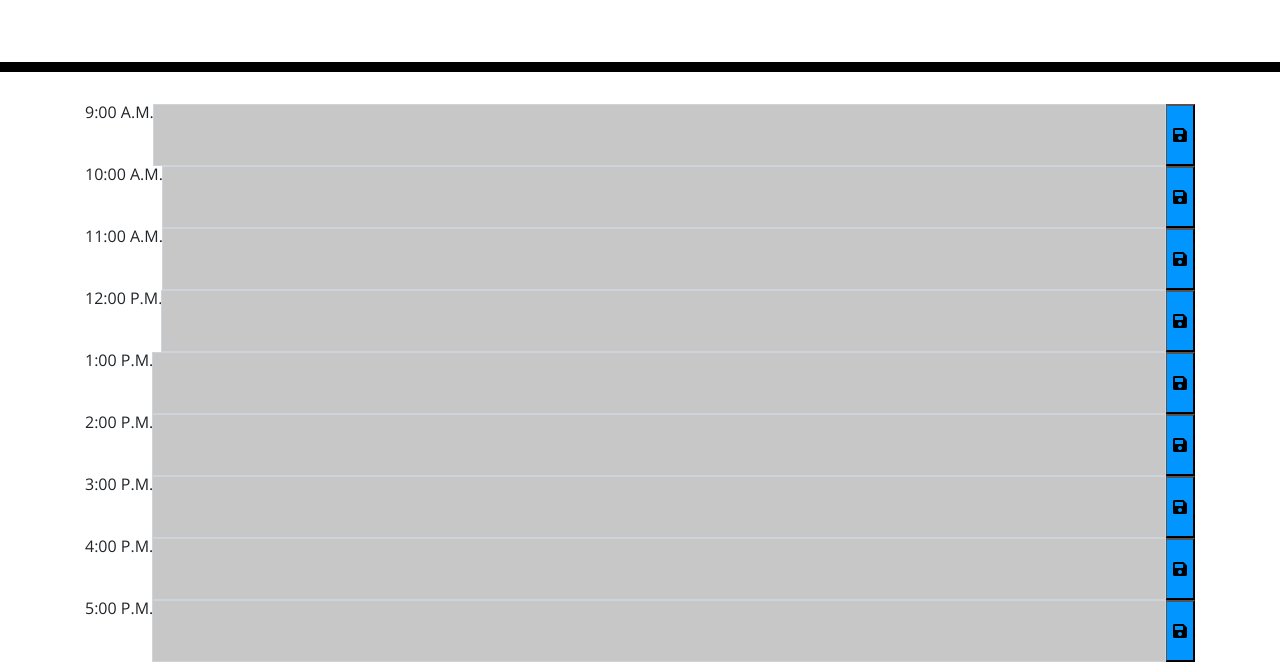
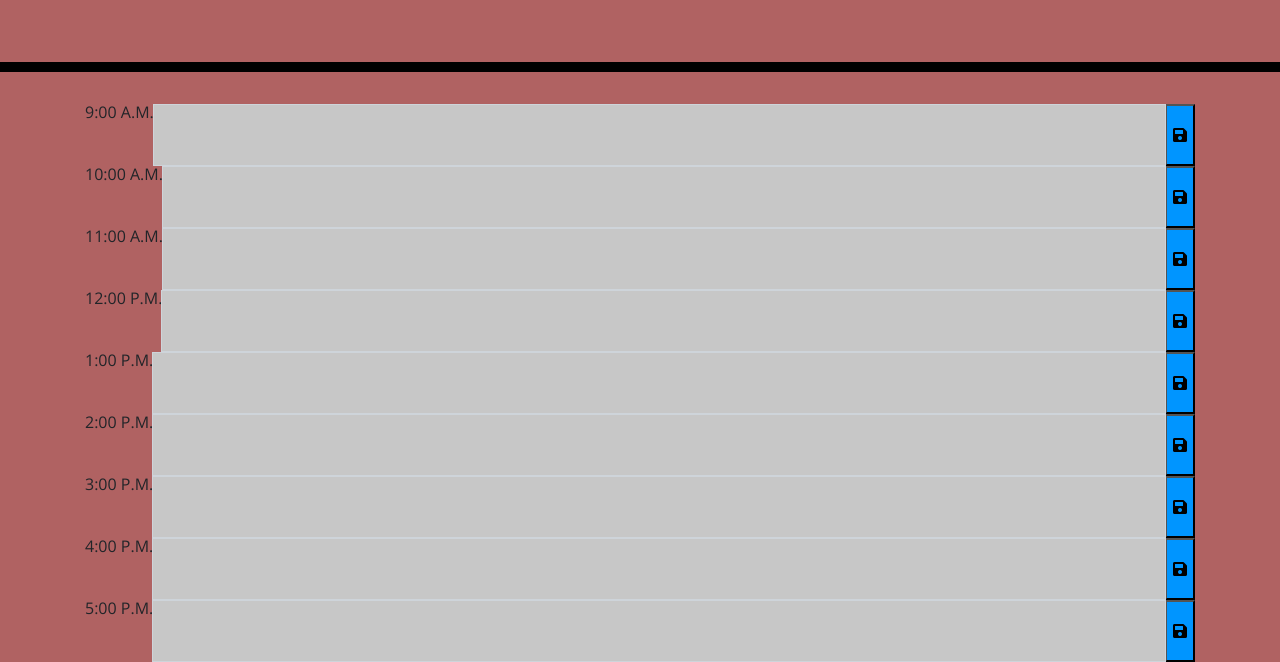
Before and after one commit to waldo-22/hw5-schedule, a plain HTML site: page index.html in a window 1280 px wide. Shown: the part 289-951 px from the top of the page. Drawn offline with nearby package versions, Linux system fonts and the light colour scheme.

Commit message:
homework 5 updated

```diff
--- a/style.css
+++ b/style.css
@@ -2,6 +2,7 @@ body {
   font-family: 'Open Sans', sans-serif;
   font-size: 16px;
   line-height: 1;
+  background-color: rgba(128, 0, 0, 0.615);
 }
 
 textarea {
```
